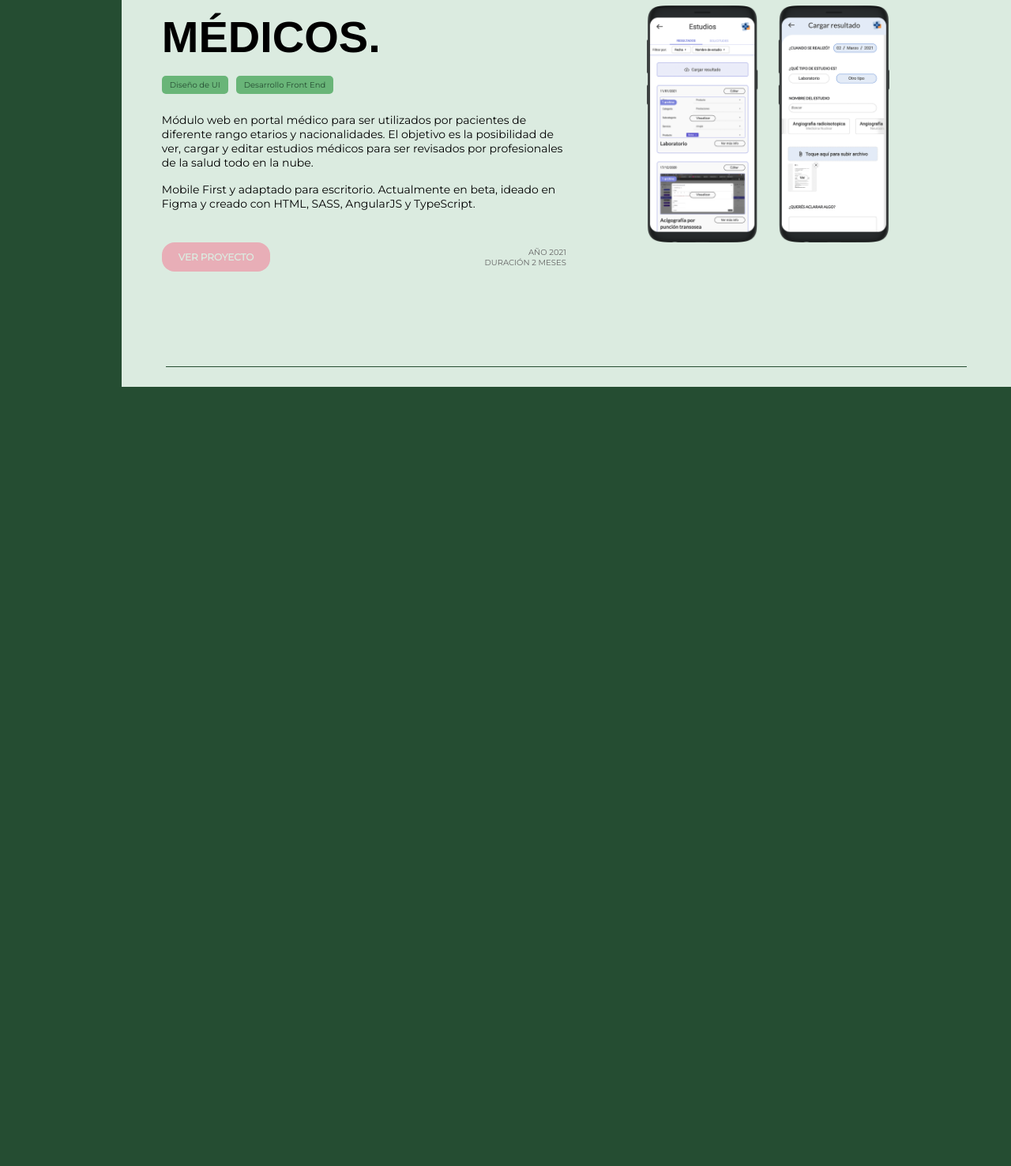
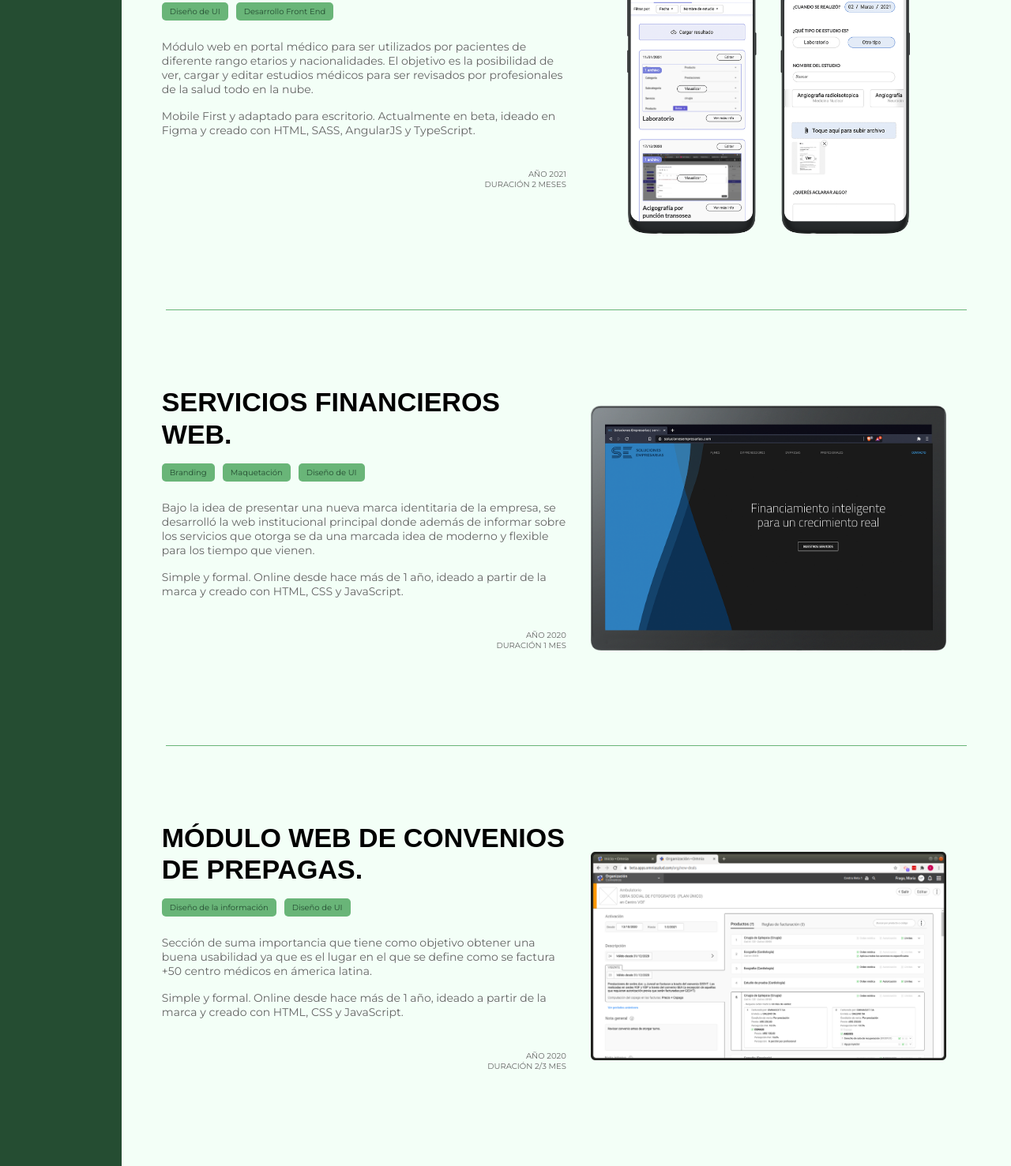
Before and after one commit to ignaciocuadros/portfolioV2, a plain HTML site: page index.html in a window 1280 px wide. Shown: the part 950-2427 px from the top of the page at 79% size. Before the commit the page ends 1440 px from the top, so only its background shows below. Drawn offline with Linux system fonts and the light colour scheme; animation ran at ten frames a second; a web font is replaced by a local one.

Commit message:
changes in css files and resposive styles

```diff
--- a/index.html
+++ b/index.html
@@ -6,7 +6,10 @@
   <meta name="viewport" content="width=device-width, initial-scale=1.0">
   <link rel="preconnect" href="https://fonts.gstatic.com">
   <link href="https://fonts.googleapis.com/css2?family=Montserrat&family=MuseoModerno:wght@200;700&display=swap" rel="stylesheet">
-  <link rel="stylesheet" href="style.css">
+  <link rel="stylesheet" href="./styles/main.css">
+  <link rel="stylesheet" href="./styles/desktop.css" media="(min-width: 1280px)">
+  <link rel="stylesheet" href="./styles/tablet.css" media="(min-width: 769px) and (max-width: 1280px)">
+  <link rel="stylesheet" href="./styles/mobile.css" media="(max-width: 768px)">
   <title>Ignacio Cuadros | Portfolio</title>
   <script src="index.js" defer async></script>
 </head>
@@ -14,8 +17,7 @@
   <header>
     <img src="images/ini-mark.svg" alt="Logo de portfolio de Ignacio Cuadros" class="ini-mark">
     <span class="contact bolder-font">
-      works@ignaciocuadros.com
-      <br>
+      <span>works@ignaciocuadros.com</span>
       <a href="https://www.instagram.com/inicuadros/" title="Instagram" target="_blank">@inicuadros</a>
     </span>
   </header>
@@ -24,9 +26,9 @@
     <h2 class="pill-1">UI/UX DESIGNER</h2>
     <h2 class="pill-2">UI DEVELOPER</h2>
   </section>
-  <main class="overflowHidden">
+  <main>
     <!-- ARTICLE Nº 1 -->
-    <article>
+    <article id="article1">
       <div class="header">
         <div class="principalInfo">
           <h3 class="titleFontFamily">App de estudios médicos.</h3>
@@ -39,7 +41,9 @@
             </p>
             <p>Mobile First y adaptado para escritorio. Actualmente en beta, ideado en Figma y creado con HTML, SASS, AngularJS y TypeScript.</p>
             <div class="info">
-              <button class="seeImages">Ver proyecto</button>
+              <!-- Remove empty div when enable button -->
+              <div></div>
+              <!-- <button class="seeImages">Ver completo</button> -->
               <div class="data">
                 <span>Año 2021</span>
                 <span>Duración 2 meses</span>
@@ -48,14 +52,14 @@
           </div>
         </div>
         <div class="principalImage">
-          <img src="images/phr-studies/cover.png" alt="Mockup PHR Studies" >
+          <img src="images/phr-studies/cover.png" alt="Mockup PHR Studies">
         </div>
       </div>
     </article>
     <!-- ARTICLE SEPARATOR -->
-    <hr class="separator">
+    <hr>
     <!-- ARTICLE Nº 2 -->
-    <article>
+    <article id="article2">
       <div class="header">
         <div class="principalInfo">
           <h3 class="titleFontFamily">Servicios Financieros web.</h3>
@@ -69,7 +73,9 @@
             </p>
             <p>Simple y formal. Online desde hace más de 1 año, ideado a partir de la marca y creado con HTML, CSS y JavaScript.</p>
             <div class="info">
-              <button class="seeImages">Ver proyecto</button>
+              <!-- Remove empty div when enable button -->
+              <div></div>
+              <!-- <button class="seeImages">Ver completo</button> -->
               <div class="data">
                 <span>Año 2020</span>
                 <span>Duración 1 mes</span>
@@ -78,7 +84,38 @@
           </div>
         </div>
         <div class="principalImage">
-          <img src="images/financial-solutions/cover.png" alt="Mockup Financial Solutions" style="max-width: 70%;">
+          <img src="images/financial-solutions/cover.png" alt="Mockup Financial Solutions">
+        </div>
+      </div>
+    </article>
+    <!-- ARTICLE SEPARATOR -->
+    <hr>
+    <!-- ARTICLE Nº 3 -->
+    <article id="article3">
+      <div class="header">
+        <div class="principalInfo">
+          <h3 class="titleFontFamily">Módulo web de convenios de prepagas.</h3>
+          <div class="tags">
+            <span class="tag">Diseño de la información</span>
+            <span class="tag">Diseño de UI</span>
+          </div>
+          <div class="introduction">
+            <p>Sección de suma importancia que tiene como objetivo obtener una buena usabilidad ya que es el lugar en el que se define como se factura +50 centro médicos en ámerica latina.
+            </p>
+            <p>Simple y formal. Online desde hace más de 1 año, ideado a partir de la marca y creado con HTML, CSS y JavaScript.</p>
+            <div class="info">
+              <!-- Remove empty div when enable button -->
+              <div></div>
+              <!-- <button class="seeImages">Ver completo</button> -->
+              <div class="data">
+                <span>Año 2020</span>
+                <span>Duración 2/3 mes</span>
+              </div>
+            </div>
+          </div>
+        </div>
+        <div class="principalImage">
+          <img src="images/deals-omnia/cover.png" alt="Mockup Omnia Deals">
         </div>
       </div>
     </article>
--- a/style.css
+++ b/styles/desktop.css
@@ -1,69 +1,3 @@
-:root{
-  --principal-color: #254d32;
-  --analog-color: #69B578;
-  --complementary-color: #E8AEB7;
-  --base-color: #dbebe0;
-}
-
-* {
-  margin: 0;
-  display: 0;
-  box-sizing: border-box;
-  font-family: 'Montserrat', sans-serif;
-}
-
-body{
-  background-color: var(--principal-color);
-}
-
-.titleFontFamily{
-  font-family: 'MuseoModerno', sans-serif;
-}
-
-.lighter-font{
-  font-weight: lighter;
-}
-
-.bolder-font{
-  font-weight: bolder;
-}
-
-.principal-color{
-  color: var(--principal-color);
-}
-
-.analog-color{
-  color: var(--analog-color);
-}
-
-.complementary-color{
-  color: var(--complementary-color);
-}
-
-.overflowHidden{
-  overflow: hidden;
-}
-
-.overflowAuto{
-  overflow: auto;
-}
-
-a,
-a:hover,
-a:visited,
-a:active{
-  color: unset;
-  text-decoration: none;
-}
-
-.separator{
-  height: 1px;
-  border: none;
-  width: 90%;
-  margin: auto;
-  background-color: var(--principal-color);
-}
-
 /* HEADER */
 header{
   color: var(--analog-color);
@@ -85,6 +19,10 @@ header{
   text-align: right;
   line-height: 1.5;
   color: var(--analog-color);
+  display: flex;
+  flex-direction: column;
+  align-items: flex-end;
+  z-index: -1;
 }
 
 /* PRESENTATION */
@@ -94,6 +32,7 @@ header{
   margin: auto;
   position: sticky;
   top: 25vh;
+  z-index: -1;
 }
 .principal-mark{
   width: 100%;
@@ -122,12 +61,8 @@ main{
   background-color: var(--base-color);
   width: 88vw;
   margin-left: auto;
-  height: 80vh;
   display: block;
   border-top-left-radius: 16px;
-  position: sticky;
-  top: 0;
-  overflow-y: auto;
 }
 
 main .header{
@@ -149,12 +84,11 @@ article{
 }
 
 .principalImage img{
-  max-width: 60%;
   margin: auto;
 }
 
 .principalInfo h3{
-  font-size: 56px;
+  font-size: 34px;
   line-height: 1.2;
   text-transform: uppercase;
   color: black;
@@ -178,6 +112,7 @@ article{
 
 .introduction{
   margin: 3vh 0;
+  color: var(--gray);
 }
 
 .introduction p{
@@ -191,7 +126,6 @@ article{
   width: 100%;
   font-size: 10px;
   margin-top: 5vh;
-  color: rgb(101, 101, 101);
   text-transform: uppercase;
   align-items: center;
 }
@@ -203,21 +137,28 @@ article{
 }
 
 .seeImages{
-  background-color: var(--complementary-color);
-  color: var(--base-color);
-  padding: 10px 20px;
+  background-color: var(--base-color);
+  padding: 6px 12px;
   text-align: center;
   border-radius: 16px;
-  font-size: 12px;
+  font-size: 10px;
   outline: none;
-  border: none;
   cursor: pointer;
   font-weight: bolder;
-  border: 1px solid transparent;
   text-transform: uppercase;
+  border: 1px solid var(--principal-color);
+  color: var(--principal-color);
 }
 
 .seeImages:focus{
-  border: 1px solid var(--principal-color);
-  color: var(--principal-color);
+  background-color: #fff;
 }
+
+/* Images sizes */
+#article1 .principalImage img{
+  height: 350px;
+}
+#article2 .principalImage img,
+#article3 .principalImage img{
+  width: 450px;
+}
--- /dev/null
+++ b/styles/main.css
@@ -0,0 +1,66 @@
+:root{
+  --principal-color: #254d32;
+  --analog-color: #69B578;
+  --complementary-color: #E8AEB7;
+  --base-color: #f3fff7;
+  --gray: #656565;
+}
+
+* {
+  margin: 0;
+  display: 0;
+  box-sizing: border-box;
+  font-family: 'Montserrat', sans-serif;
+}
+
+body{
+  background-color: var(--principal-color);
+}
+
+.titleFontFamily{
+  font-family: 'MuseoModerno', sans-serif;
+}
+
+.lighter-font{
+  font-weight: lighter;
+}
+
+.bolder-font{
+  font-weight: bolder;
+}
+
+.principal-color{
+  color: var(--principal-color);
+}
+
+.analog-color{
+  color: var(--analog-color);
+}
+
+.complementary-color{
+  color: var(--complementary-color);
+}
+
+.overflowHidden{
+  overflow: hidden;
+}
+
+.overflowAuto{
+  overflow: auto;
+}
+
+a,
+a:hover,
+a:visited,
+a:active{
+  color: unset;
+  text-decoration: none;
+}
+
+hr{
+  height: 1px;
+  border: none;
+  width: 90%;
+  margin: auto;
+  background-color: var(--analog-color);
+}
--- /dev/null
+++ b/styles/mobile.css
@@ -0,0 +1,163 @@
+/* HEADER */
+header{
+  color: var(--analog-color);
+  display: flex;
+  width: 100%;
+  justify-content: space-between;
+  align-items: center;
+  padding: 5vw;
+  position: absolute;
+  top: 0;
+  height: 100vh;
+  flex-direction: column;
+}
+.ini-mark{
+  width: 20px;
+}
+.contact{
+  font-size: 12px;
+  text-align: center;
+  line-height: 1.5;
+  color: var(--analog-color);
+  display: flex;
+  flex-direction: column;
+}
+
+/* PRESENTATION */
+.presentation{
+  height: 100vh;
+  width: 85%;
+  margin: auto;
+  display: flex;
+}
+.principal-mark{
+  width: 100%;
+}
+.pill-1,
+.pill-2{
+  position: absolute;
+  background-color: var(--complementary-color);
+  color: var(--principal-color);
+  padding: 10px 20px;
+  border-radius: 16px;
+  font-size: 10px;
+}
+.pill-1{
+  top: 28vh;
+}
+.pill-2{
+  bottom: 28vh;
+  right: 8%;
+}
+
+/* MAIN */
+main{
+  background-color: var(--base-color);
+  width: 95vw;
+  margin-left: auto;
+  margin-right: auto;
+  display: block;
+  border-top-left-radius: 16px;
+  border-top-right-radius: 16px;
+}
+
+main .header{
+  display: flex;
+  flex-direction: column-reverse;
+  overflow-x: scroll;
+}
+
+article{
+  padding: 3vh 4vw;
+}
+
+.principalInfo,
+.principalImage{
+  width: 100%;
+  margin-top: 5vh;
+}
+
+.principalImage{
+  display: flex;
+  margin: auto;
+}
+
+.principalImage img{
+  margin: auto;
+}
+
+.principalInfo h3{
+  font-size: 22px;
+  line-height: 1.2;
+  text-transform: uppercase;
+  color: black;
+  text-align: center;
+}
+
+.tags{
+  display: none;
+}
+
+.tags .tag{
+  margin: 0 10px 0 0;
+  padding: 5px 10px;
+  background-color: var(--analog-color);
+  text-align: center;
+  border-radius: 5px;
+  font-size: 10px;
+  color: var(--principal-color);
+}
+
+.introduction{
+  margin: 3vh;
+  color: var(--gray);
+  text-align: center;
+}
+
+.introduction p{
+  font-size: 12px;
+  margin: 0 0 2vh 0;
+}
+
+.introduction .info{
+  display: flex;
+  justify-content: space-between;
+  width: 100%;
+  font-size: 10px;
+  margin-top: 5vh;
+  text-transform: uppercase;
+  align-items: center;
+  flex-direction: column;
+}
+
+.introduction .data{
+  display: flex;
+  flex-direction: column;
+  text-align: center;
+  color: var(--complementary-color);
+}
+
+.seeImages{
+  background-color: var(--base-color);
+  padding: 6px 12px;
+  text-align: center;
+  border-radius: 16px;
+  font-size: 10px;
+  outline: none;
+  cursor: pointer;
+  font-weight: bolder;
+  text-transform: uppercase;
+  border: 1px solid var(--principal-color);
+  color: var(--principal-color);
+}
+
+.seeImages:focus{
+  background-color: #fff;
+}
+
+/* Images sizes */
+#article1 .principalImage img,
+#article2 .principalImage img,
+#article3 .principalImage img{
+  width: 100%;
+}
```
